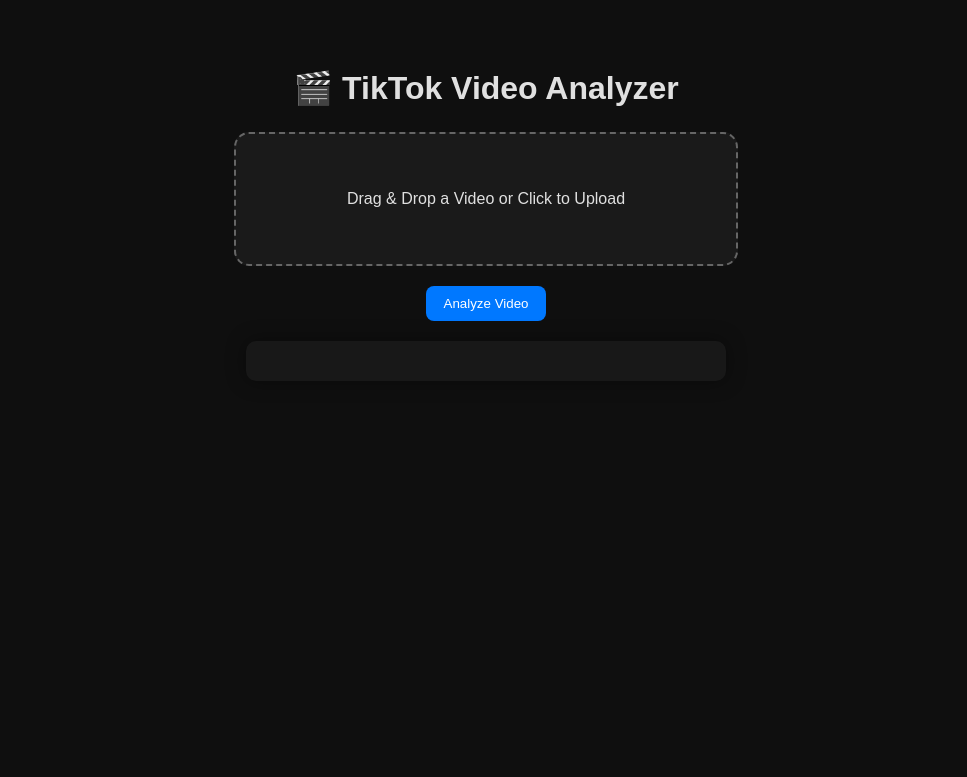
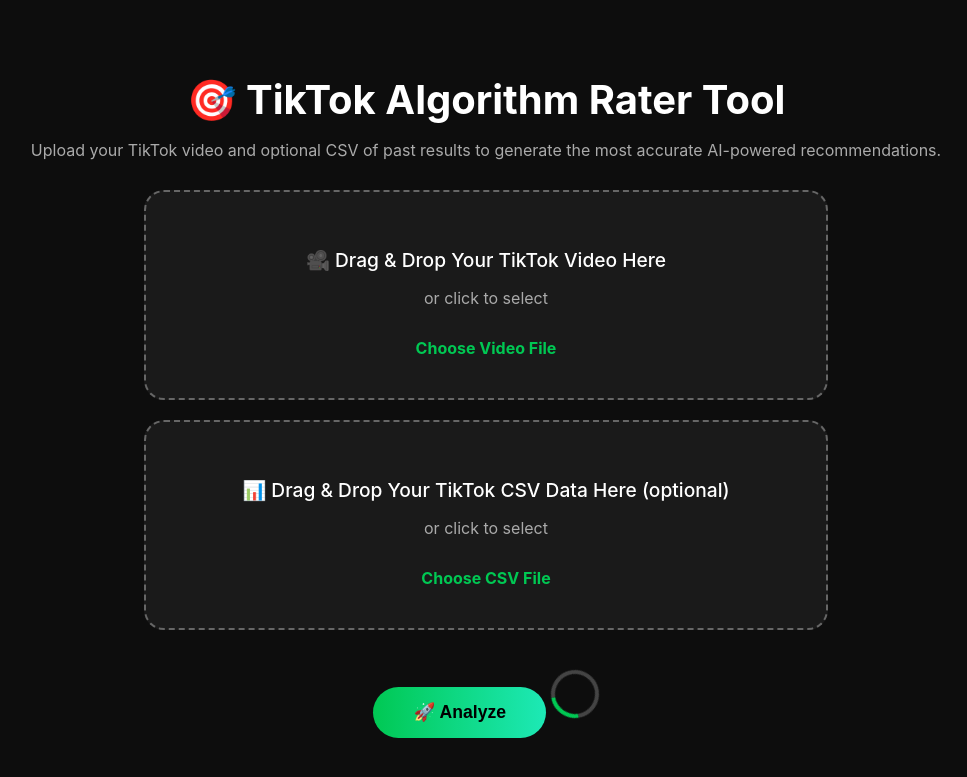
Before and after one commit to longlinemedia2025/tiktok-ai-analyzer, a Flask app: page / in a window 1280 px wide. Shown: the top 777 px of the page, without its empty margins (154-1121 px from the left). Run offline with Flask 3, Linux system fonts and the light colour scheme.

Commit message:
Adding Dial in code that looks at past analytics from CSV

```diff
--- a/app.py
+++ b/app.py
@@ -8,6 +8,7 @@ from openai import OpenAI
 import tempfile
 import datetime
 import random
+import pandas as pd
 
 app = Flask(__name__, template_folder="templates")
 CORS(app)
@@ -15,6 +16,7 @@ client = OpenAI(api_key=os.getenv("OPENAI_API_KEY"))
 
 MAX_SIZE_MB = 90
 TRIM_THRESHOLD_MB = 70
+
 
 # ==================================================
 # 🔹 Best Time Suggestion by Niche
@@ -24,49 +26,24 @@ def get_best_posting_time(niche: str):
     niche = niche.lower().strip()
     niche_times = {
         "gaming": {
-            "Mon": "6–9 PM",
-            "Tue": "6–9 PM",
-            "Wed": "7–9 PM",
-            "Thu": "6–9 PM",
-            "Fri": "5–10 PM",
-            "Sat": "10 AM–12 PM / 7–10 PM",
-            "Sun": "4–8 PM"
+            "Mon": "6–9 PM", "Tue": "6–9 PM", "Wed": "7–9 PM", "Thu": "6–9 PM",
+            "Fri": "5–10 PM", "Sat": "10 AM–12 PM / 7–10 PM", "Sun": "4–8 PM"
         },
         "beauty": {
-            "Mon": "11 AM–2 PM",
-            "Tue": "1–3 PM",
-            "Wed": "12–3 PM",
-            "Thu": "4–7 PM",
-            "Fri": "5–9 PM",
-            "Sat": "10 AM–1 PM / 7–9 PM",
-            "Sun": "3–6 PM"
+            "Mon": "11 AM–2 PM", "Tue": "1–3 PM", "Wed": "12–3 PM", "Thu": "4–7 PM",
+            "Fri": "5–9 PM", "Sat": "10 AM–1 PM / 7–9 PM", "Sun": "3–6 PM"
         },
         "music": {
-            "Mon": "2–4 PM",
-            "Tue": "4–6 PM",
-            "Wed": "3–7 PM",
-            "Thu": "5–8 PM",
-            "Fri": "6–10 PM",
-            "Sat": "9–11 AM / 8–10 PM",
-            "Sun": "5–9 PM"
+            "Mon": "2–4 PM", "Tue": "4–6 PM", "Wed": "3–7 PM", "Thu": "5–8 PM",
+            "Fri": "6–10 PM", "Sat": "9–11 AM / 8–10 PM", "Sun": "5–9 PM"
         },
         "fitness": {
-            "Mon": "6–9 AM / 6–8 PM",
-            "Tue": "6–8 AM / 7–9 PM",
-            "Wed": "6–9 AM / 6–8 PM",
-            "Thu": "7–9 PM",
-            "Fri": "6–9 PM",
-            "Sat": "8–11 AM",
-            "Sun": "4–7 PM"
+            "Mon": "6–9 AM / 6–8 PM", "Tue": "6–8 AM / 7–9 PM", "Wed": "6–9 AM / 6–8 PM",
+            "Thu": "7–9 PM", "Fri": "6–9 PM", "Sat": "8–11 AM", "Sun": "4–7 PM"
         },
         "comedy": {
-            "Mon": "12–3 PM",
-            "Tue": "2–5 PM",
-            "Wed": "1–4 PM",
-            "Thu": "4–7 PM",
-            "Fri": "6–10 PM",
-            "Sat": "10 AM–12 PM / 8–10 PM",
-            "Sun": "3–8 PM"
+            "Mon": "12–3 PM", "Tue": "2–5 PM", "Wed": "1–4 PM", "Thu": "4–7 PM",
+            "Fri": "6–10 PM", "Sat": "10 AM–12 PM / 8–10 PM", "Sun": "3–8 PM"
         }
     }
 
@@ -83,7 +60,7 @@ def get_best_posting_time(niche: str):
 
 
 # ==================================================
-# 🔹 Video Property Analysis
+# 🔹 Analyze Video Properties
 # ==================================================
 def analyze_video_properties(video_path):
     cap = cv2.VideoCapture(video_path)
@@ -107,11 +84,9 @@ def analyze_video_properties(video_path):
         ret, frame = cap.read()
         if not ret:
             break
-
         frame_count += 1
         gray = cv2.cvtColor(frame, cv2.COLOR_BGR2GRAY)
         brightness_values.append(np.mean(gray))
-
         (B, G, R) = cv2.split(frame)
         rg = np.abs(R - G)
         yb = np.abs(0.5 * (R + G) - B)
@@ -136,13 +111,41 @@ def analyze_video_properties(video_path):
     }
 
 
+# ==================================================
+# 🔹 Adaptive CSV-Based Optimization
+# ==================================================
+def analyze_csv_performance(csv_path):
+    """Read CSV file and summarize what content types perform best."""
+    try:
+        df = pd.read_csv(csv_path)
+        key_columns = ["views", "likes", "comments", "shares", "saves"]
+        available = [c for c in key_columns if c in df.columns]
+
+        if not available:
+            return None
+
+        performance_summary = df[available].mean().to_dict()
+        best_video = df.loc[df["views"].idxmax()] if "views" in df.columns else None
+
+        context = f"""
+Average performance:
+{performance_summary}
+
+Top performing video insight:
+{best_video.to_dict() if best_video is not None else "N/A"}
+"""
+        return context
+    except Exception as e:
+        return f"⚠️ CSV analysis failed: {str(e)}"
+
+
 @app.route("/")
 def home():
     return render_template("index.html")
 
 
 # ==================================================
-# 🔹 Analyze Route
+# 🔹 Combined Analyze Route (Video + CSV)
 # ==================================================
 @app.route("/analyze", methods=["POST"])
 def analyze_video():
@@ -151,9 +154,17 @@ def analyze_video():
             return jsonify({"error": "No video uploaded"}), 400
 
         video = request.files["video"]
+        csv_file = request.files.get("csv")
+
         os.makedirs("uploads", exist_ok=True)
         video_path = os.path.join("uploads", video.filename)
         video.save(video_path)
+
+        csv_context = ""
+        if csv_file:
+            csv_path = os.path.join("uploads", csv_file.filename)
+            csv_file.save(csv_path)
+            csv_context = analyze_csv_performance(csv_path) or ""
 
         file_size_mb = os.path.getsize(video_path) / (1024 * 1024)
         warning_message = None
@@ -183,14 +194,18 @@ def analyze_video():
 
         prompt = f"""
 You are a TikTok algorithm analysis assistant.
+Analyze this video and integrate past performance data for smarter recommendations.
 
-Analyze this video based on the following:
+Video Data:
 - Brightness: {analysis['brightness']}
 - Color intensity: {analysis['colorfulness']}
 - Detected objects: {', '.join(analysis['objects'])}
 - Duration: {duration}s
 - Resolution: {width}x{height}
 - Aspect Ratio: {aspect_ratio}
+
+Past CSV Performance (if available):
+{csv_context}
 
 Generate a full, detailed response in this **exact format**:
 
@@ -215,11 +230,8 @@ Generate a full, detailed response in this **exact format**:
 ### 1. Scroll-Stopping Caption
 (Create one engaging caption using emojis and emotional hooks.)
 
-### 2. Hashtag Strategy
-Provide three distinct groups:
-- **Viral Hashtags (5 broad trending)**
-- **Niche Hashtags (3–5 specific to this content)**
-- **Emerging Hashtags (3–5 smaller, fast-growing)**
+### 2. 5 Viral Hashtags
+(List five relevant hashtags — include 3 trending + 2 niche-targeted less popular ones to maximize discovery.)
 
 ### 3. Actionable Improvement Tip for Engagement
 (Provide one concise, actionable engagement tip.)
@@ -268,15 +280,14 @@ Include 3 examples — each must include:
 
         ai_text = ai_response.choices[0].message.content.strip()
 
-        # === NEW: Niche detection + posting time suggestion ===
+        # === Niche Detection + Posting Time ===
         try:
             niche_prompt = f"""
-            Based on this video analysis text, determine its most likely TikTok content niche.
-            Video description/context:
+            Based on this analysis, determine its most likely TikTok content niche.
             {ai_text}
 
             Possible niches: Gaming, Beauty, Music, Fitness, Comedy, Other.
-            Return ONLY the single niche name.
+            Return ONLY the niche name.
             """
 
             niche_response = client.chat.completions.create(
--- a/templates/index.html
+++ b/templates/index.html
@@ -1,128 +1,183 @@
 <!DOCTYPE html>
 <html lang="en">
 <head>
-    <meta charset="UTF-8">
-    <meta name="viewport" content="width=device-width, initial-scale=1.0">
-    <title>TikTok Visual Analyzer</title>
+  <meta charset="UTF-8" />
+  <meta name="viewport" content="width=device-width, initial-scale=1.0" />
+  <title>TikTok Algorithm Rater Tool</title>
   <style>
     body {
-            background-color: #0f0f0f;
-            color: #e0e0e0;
-            font-family: "Poppins", sans-serif;
-            display: flex;
-            flex-direction: column;
-            align-items: center;
+      font-family: "Inter", sans-serif;
+      background-color: #0d0d0d;
+      color: #fff;
+      text-align: center;
       padding: 40px;
-            text-align: center;
     }
-
-        h1 { margin-bottom: 25px; }
-
-        .upload-box {
+    h1 {
+      font-size: 2.5rem;
+      margin-bottom: 10px;
+    }
+    p {
+      color: #aaa;
+      font-size: 1rem;
+      margin-bottom: 30px;
+    }
+    .upload-container {
       border: 2px dashed #666;
-            border-radius: 15px;
+      border-radius: 20px;
       padding: 40px;
-            width: 420px;
+      margin: 20px auto;
+      max-width: 600px;
       background: #1a1a1a;
+      transition: all 0.3s ease;
+    }
+    .upload-container.dragover {
+      border-color: #00c853;
+      background: #151515;
+    }
+    .upload-container h2 {
+      margin-bottom: 10px;
+      font-weight: 500;
+      font-size: 1.2rem;
+    }
+    .file-label {
+      display: block;
+      margin-top: 15px;
+      color: #00c853;
+      font-weight: bold;
       cursor: pointer;
-            transition: 0.3s;
     }
-
-        .upload-box:hover {
-            border-color: #888;
-            background: #222;
+    #analyze-btn {
+      background: linear-gradient(90deg, #00c853, #1de9b6);
+      border: none;
+      padding: 15px 40px;
+      border-radius: 50px;
+      color: #000;
+      font-weight: bold;
+      font-size: 1.1rem;
+      cursor: pointer;
+      margin-top: 30px;
+      transition: all 0.2s ease;
     }
-
-        input[type="file"] { display: none; }
-
-        button {
-            margin-top: 20px;
-            padding: 10px 18px;
-            background-color: #0078ff;
-            border: none;
-            color: white;
-            border-radius: 8px;
-            cursor: pointer;
-            transition: 0.3s;
+    #analyze-btn:hover {
+      transform: scale(1.05);
+      background: linear-gradient(90deg, #1de9b6, #00c853);
     }
-
-        button:hover { background-color: #005fcc; }
-
-        #warningBox {
-            background-color: #ff4d4d;
-            color: white;
-            padding: 15px;
-            border-radius: 10px;
-            width: 440px;
-            margin-bottom: 20px;
+    pre {
+      text-align: left;
+      background: #111;
+      padding: 20px;
+      border-radius: 12px;
+      overflow-x: auto;
+      white-space: pre-wrap;
+      margin-top: 40px;
+    }
+    .hidden {
       display: none;
     }
-
-        #result {
-            white-space: pre-wrap;
-            text-align: left;
+    .spinner {
       margin-top: 20px;
-            width: 440px;
-            background: #181818;
-            border-radius: 10px;
-            padding: 20px;
-            color: #d4d4d4;
-            box-shadow: 0 0 20px rgba(0, 0, 0, 0.4);
+      width: 40px;
+      height: 40px;
+      border: 4px solid #444;
+      border-top: 4px solid #00c853;
+      border-radius: 50%;
+      animation: spin 1s linear infinite;
+      display: inline-block;
     }
-
-        .error { color: #ff5555; font-weight: bold; }
+    @keyframes spin {
+      0% { transform: rotate(0deg); }
+      100% { transform: rotate(360deg); }
+    }
   </style>
 </head>
 <body>
-    <h1>🎬 TikTok Video Analyzer</h1>
-    <div id="warningBox"></div>
-    <div class="upload-box" id="drop-area">
-        <p>Drag & Drop a Video or Click to Upload</p>
-        <input type="file" id="videoInput" accept="video/*">
+  <h1>🎯 TikTok Algorithm Rater Tool</h1>
+  <p>Upload your TikTok video and optional CSV of past results to generate the most accurate AI-powered recommendations.</p>
+
+  <!-- Video Upload -->
+  <div id="video-drop" class="upload-container">
+    <h2>🎥 Drag & Drop Your TikTok Video Here</h2>
+    <p>or click to select</p>
+    <input type="file" id="video-input" accept="video/*" hidden />
+    <label class="file-label" for="video-input">Choose Video File</label>
   </div>
-    <button id="analyzeBtn">Analyze Video</button>
-    <div id="result"></div>
+
+  <!-- CSV Upload -->
+  <div id="csv-drop" class="upload-container">
+    <h2>📊 Drag & Drop Your TikTok CSV Data Here (optional)</h2>
+    <p>or click to select</p>
+    <input type="file" id="csv-input" accept=".csv" hidden />
+    <label class="file-label" for="csv-input">Choose CSV File</label>
+  </div>
+
+  <button id="analyze-btn">🚀 Analyze</button>
+  <div id="loading" class="spinner hidden"></div>
+  <pre id="results" class="hidden"></pre>
 
   <script>
-        const dropArea = document.getElementById('drop-area');
-        const videoInput = document.getElementById('videoInput');
-        const result = document.getElementById('result');
-        const analyzeBtn = document.getElementById('analyzeBtn');
-        const warningBox = document.getElementById('warningBox');
+    const videoDrop = document.getElementById('video-drop');
+    const csvDrop = document.getElementById('csv-drop');
+    const videoInput = document.getElementById('video-input');
+    const csvInput = document.getElementById('csv-input');
+    const analyzeBtn = document.getElementById('analyze-btn');
+    const loading = document.getElementById('loading');
+    const results = document.getElementById('results');
 
-        dropArea.addEventListener('click', () => videoInput.click());
-        dropArea.addEventListener('dragover', e => { e.preventDefault(); dropArea.style.background = '#2a2a2a'; });
-        dropArea.addEventListener('dragleave', e => { e.preventDefault(); dropArea.style.background = '#1a1a1a'; });
-        dropArea.addEventListener('drop', e => { e.preventDefault(); videoInput.files = e.dataTransfer.files; dropArea.style.background = '#1a1a1a'; });
+    function setupDragDrop(container, input) {
+      container.addEventListener('dragover', e => {
+        e.preventDefault();
+        container.classList.add('dragover');
+      });
+      container.addEventListener('dragleave', () => {
+        container.classList.remove('dragover');
+      });
+      container.addEventListener('drop', e => {
+        e.preventDefault();
+        container.classList.remove('dragover');
+        const file = e.dataTransfer.files[0];
+        input.files = e.dataTransfer.files;
+        container.querySelector('p').textContent = file.name;
+      });
+      container.addEventListener('click', () => input.click());
+      input.addEventListener('change', e => {
+        const file = e.target.files[0];
+        if (file) container.querySelector('p').textContent = file.name;
+      });
+    }
+
+    setupDragDrop(videoDrop, videoInput);
+    setupDragDrop(csvDrop, csvInput);
 
     analyzeBtn.addEventListener('click', async () => {
-            warningBox.style.display = "none";
-            if (videoInput.files.length === 0) {
-                result.innerHTML = '<p class="error">⚠️ Please select a video file first.</p>';
+      const videoFile = videoInput.files[0];
+      if (!videoFile) {
+        alert('Please upload a video file before analyzing.');
         return;
       }
 
       const formData = new FormData();
-            formData.append('video', videoInput.files[0]);
-            result.textContent = "⏳ Analyzing video... please wait.";
+      formData.append('video', videoFile);
+      if (csvInput.files[0]) formData.append('csv', csvInput.files[0]);
+
+      loading.classList.remove('hidden');
+      results.classList.add('hidden');
+      results.textContent = '';
 
       try {
         const response = await fetch('/analyze', { method: 'POST', body: formData });
         const data = await response.json();
+        loading.classList.add('hidden');
+        results.classList.remove('hidden');
 
         if (data.error) {
-                    result.innerHTML = `<p class="error">⚠️ ${data.error}</p>`;
-                    return;
+          results.textContent = '❌ ' + data.error;
+        } else {
+          results.textContent = data.ai_results;
         }
-
-                if (data.warning) {
-                    warningBox.style.display = "block";
-                    warningBox.textContent = data.warning;
-                }
-
-                result.textContent = data.ai_results;
       } catch (err) {
-                result.innerHTML = `<p class="error">⚠️ Request failed: ${err.message}</p>`;
+        loading.classList.add('hidden');
+        results.classList.remove('hidden');
+        results.textContent = '⚠️ Error: ' + err.message;
       }
     });
   </script>
```
Lines whose indentation alone changed are shown as unchanged.
